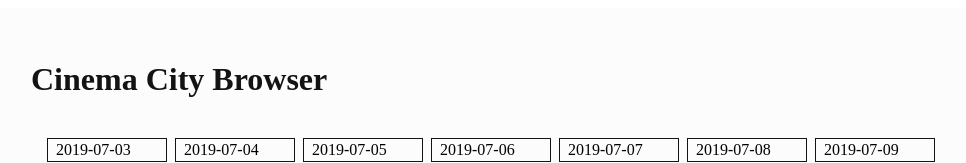
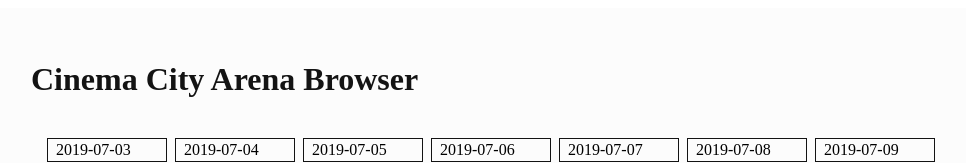
Before and after one commit to gsipos/cinemacity-browser, a React (Vite) app: page / in a window 1280 px wide. Shown: the top 163 px of the page, without its empty margins (9-975 px from the left). Built offline with nearby package versions, Linux system fonts and the light colour scheme; no server answers.

Commit message:
renamed title

```diff
--- a/src/app/app.tsx
+++ b/src/app/app.tsx
@@ -57,7 +57,7 @@ export const App = () => {
   const uniqueAttributes = useMemo(() => getUniqueAttributes(agenda), [agenda])
   return (
     <AppRoot>
-      <h1>Cinema City Browser</h1>
+      <h1>Cinema City Arena Browser</h1>
 
       <AttributeFilterContainer>
         {dates.map((d) => (
```
